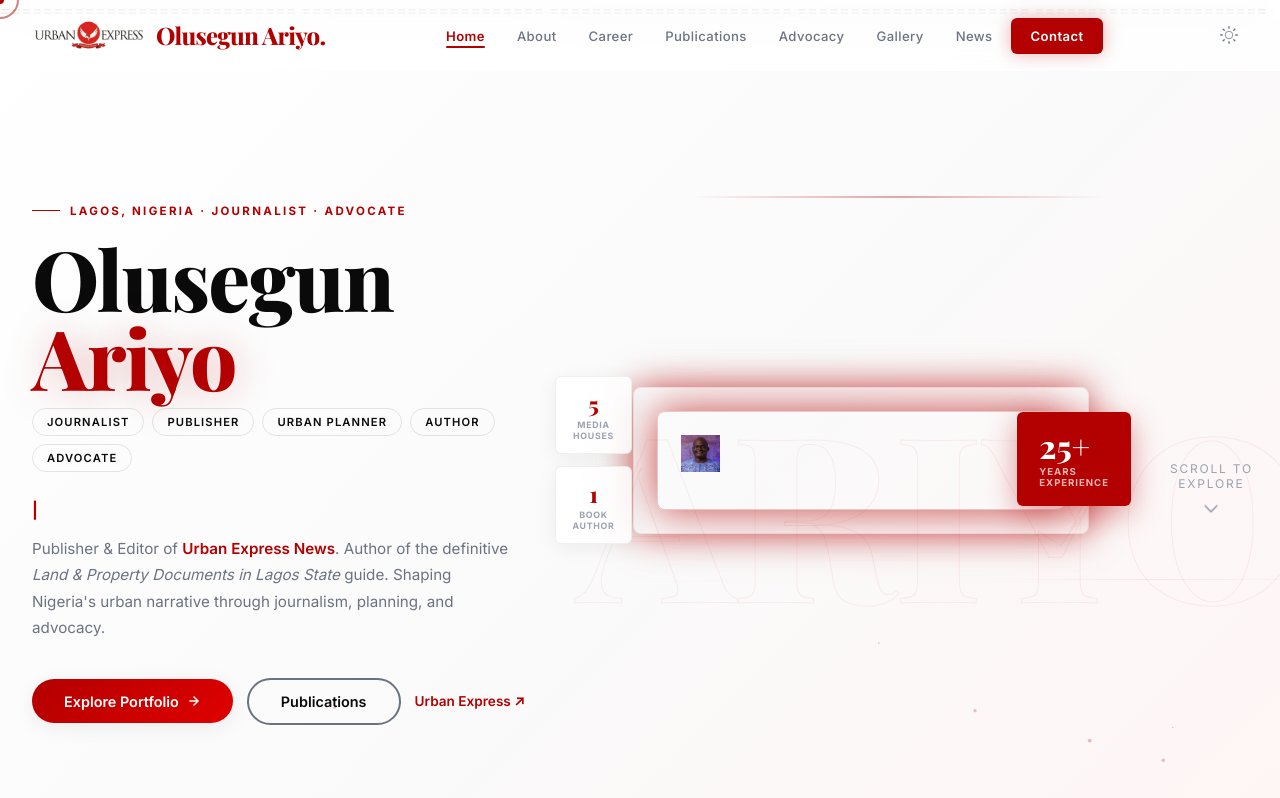
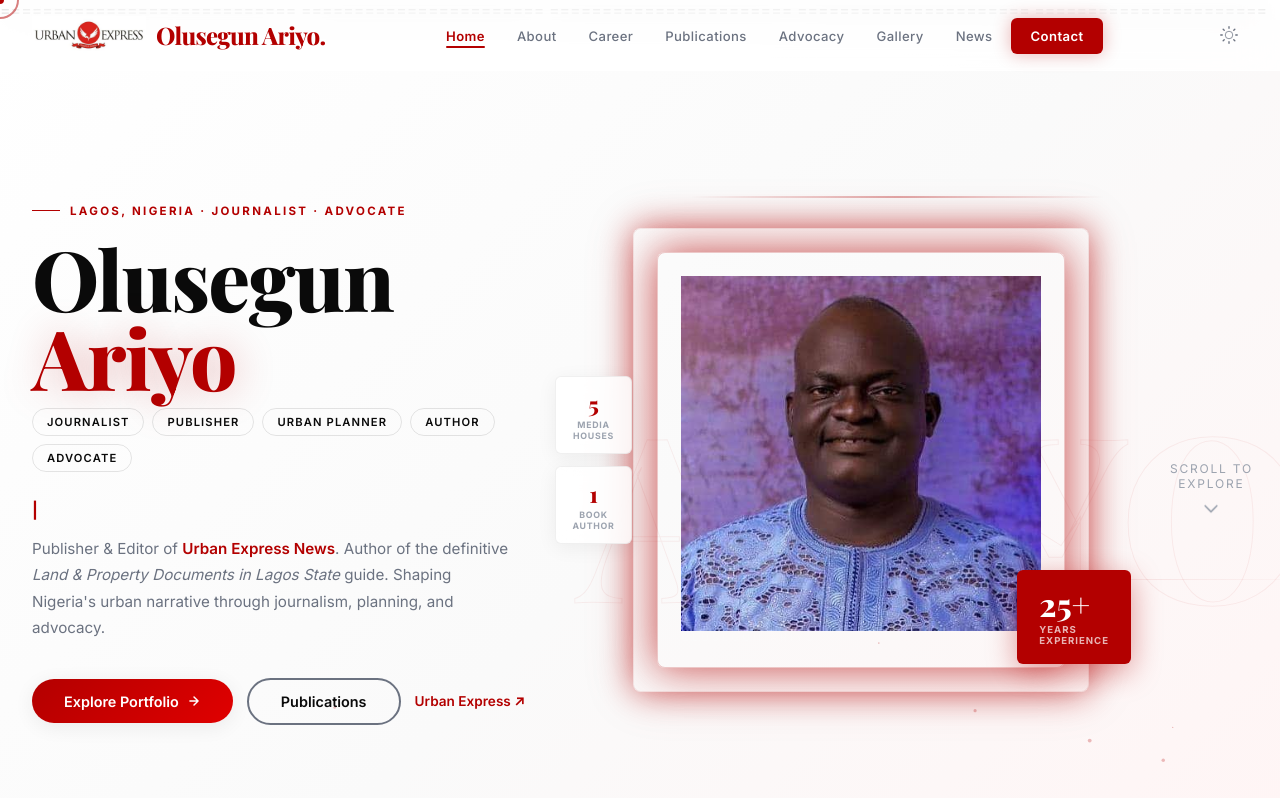
Before and after one commit to richyabe/Olusegun-Ariyo, a plain HTML site: page index.html in a window 1280 px wide. Shown: the top 798 px of the page. Drawn offline with nearby package versions, Linux system fonts and the light colour scheme; a script that the page names is missing; a web font is replaced by a local one.

Commit message:
Update index.html

```diff
--- a/index.html
+++ b/index.html
@@ -144,7 +144,7 @@
           <div style="position:absolute;inset:-48px;border:1px solid rgba(179,0,0,.08);border-radius:8px;animation:pulseGlow 4s ease-in-out infinite .8s"></div>
 
           <!--===== Portrait =====-->
-            <img src="assets/images/portrait.jpeg" alt="Urban Express News" class="nav-logo-img"/>
+            <img src="assets/images/portrait.jpeg" alt="portrait" class="portrait"/>
             <div style="font-size:7rem;color:rgba(179,0,0,.2);line-height:1"></div>
             <div style="font-size:.65rem;letter-spacing:.3em;text-transform:uppercase;color:rgba(255,255,255,.2)">Olusegun Ariyo</div>
           </div>
```
